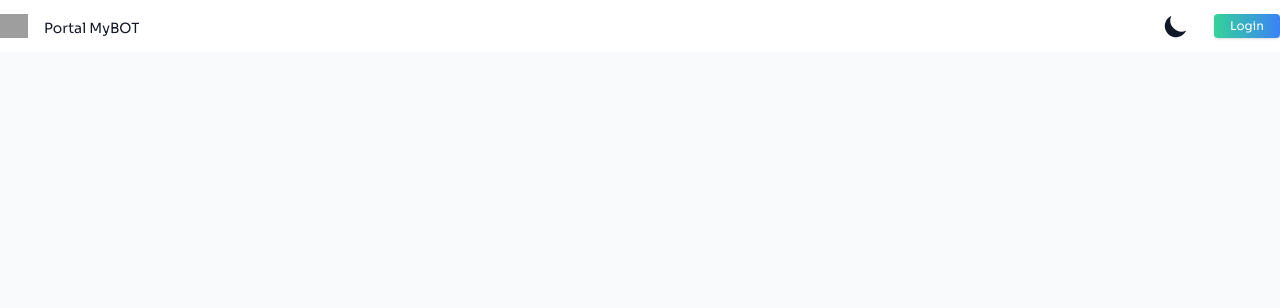
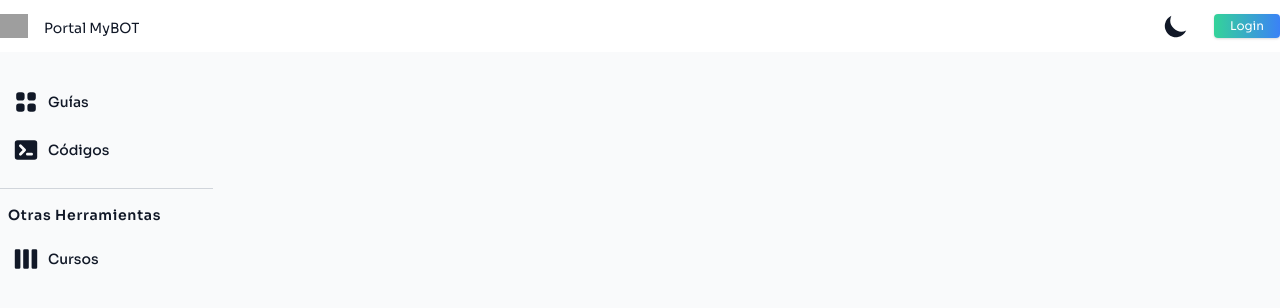
Before and after one commit to CraterMaik/test-portal, a Next.js app: page / in a window 1280 px wide. Shown: the top 308 px of the page. Built offline with nearby package versions, Linux system fonts and the light colour scheme; grey boxes are pictures that could not be loaded.

Commit message:
Update App Container left List items

```diff
--- a/pages/index.tsx
+++ b/pages/index.tsx
@@ -1,5 +1,6 @@
 import React from "react";
 import NavBar from '../components/header/Navbar';
+import {ViewBoardsIcon, TerminalIcon, ViewGridIcon} from '@heroicons/react/solid';
 
 export default function Home() {
 
@@ -9,7 +10,29 @@ export default function Home() {
      <div className="container mx-auto">
         <div className="flex">
             <div className="sticky top-0 flex-col justify-between flex-none hidden w-1/6 h-full max-h-screen min-h-screen overflow-hidden text-sm lg:flex dark:text-gray-100">
+              <div className="mt-24 md:mt-20">
+                  <ul className="text-left list-inside">
+                    <li className="flex items-center font-medium pl-3 py-2 mb-1 cursor-pointer hover:bg-gray-200 menu-not-active dark:hover:bg-gray-900 hover:rounded">
+                      <ViewGridIcon className="h-7 w-7 mr-2" />
+                      Guías
+                    </li>
+                    <li className="flex items-center font-medium pl-3 py-2 mb-1 cursor-pointer hover:bg-gray-200 menu-not-active dark:hover:bg-gray-900 hover:rounded">
+                      <TerminalIcon className="h-7 w-7 mr-2" />
+                      Códigos
+                    </li>
+                  </ul>
+                  <hr className="my-4 border-gray-300 dark:border-gray-900" />
+                  <h3 className="pl-2 mb-3 text-sm font-semibold text-left tracking-wider text-gray-900 dark:text-gray-100">
+                    Otras Herramientas
+                  </h3>
+                  <ul className="text-left list-inside">
+                    <li className="flex items-center font-medium pl-3 py-2 mb-1 cursor-pointer hover:bg-gray-200 menu-not-active dark:hover:bg-gray-900 hover:rounded">
+                      <ViewBoardsIcon className="h-7 w-7 mr-2" />
+                      Cursos
+                    </li>
 
+                  </ul>
+              </div>
             </div>
             <div className="h-full lg:w-2/4 flex-grow overflow-hidden md:mx-6">
 
--- a/styles/globals.css
+++ b/styles/globals.css
@@ -7,7 +7,7 @@
 
 @layer base {
   body {
-    @apply bg-gray-50 font-sora text-gray-900 dark:bg-gray-900 dark:text-gray-100;
+    @apply bg-gray-50 font-sora text-gray-900 dark:bg-gray-800 dark:text-gray-100;
     @apply min-h-screen;
   }
   ::selection {
```
